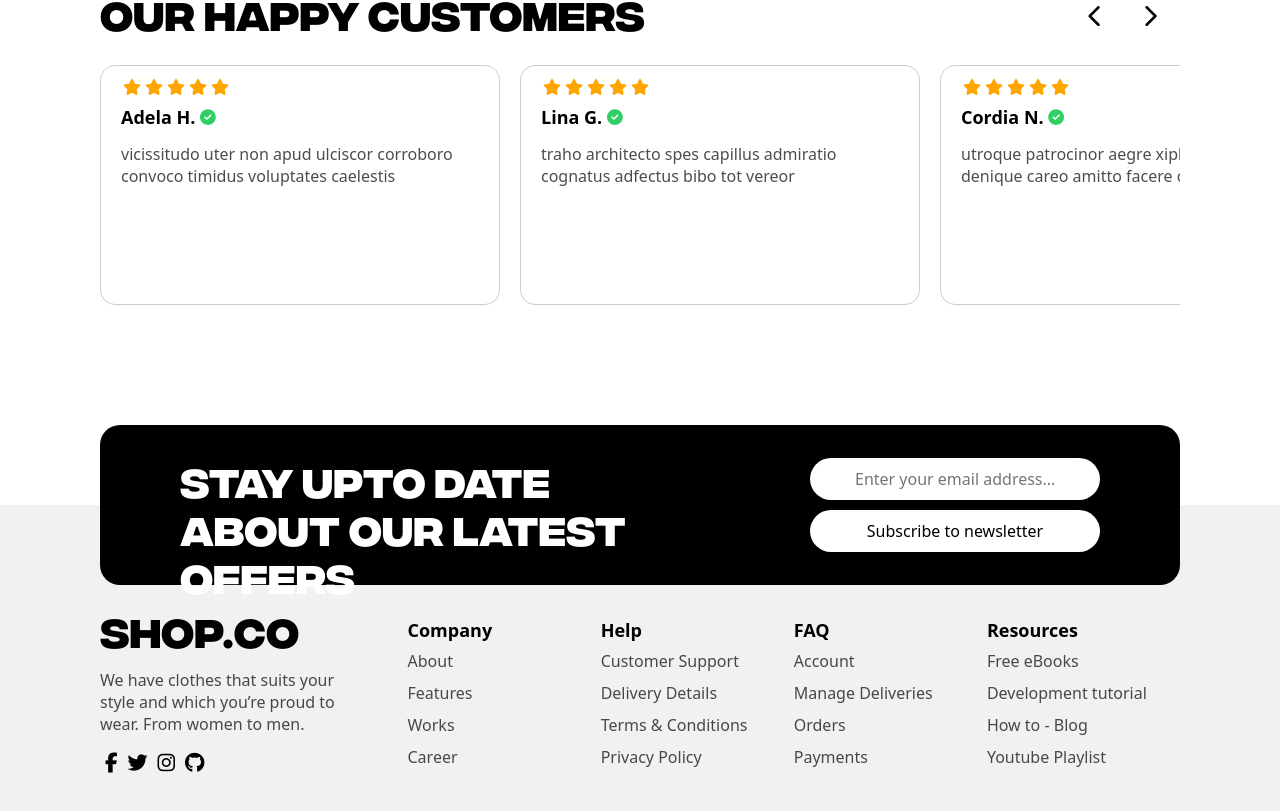
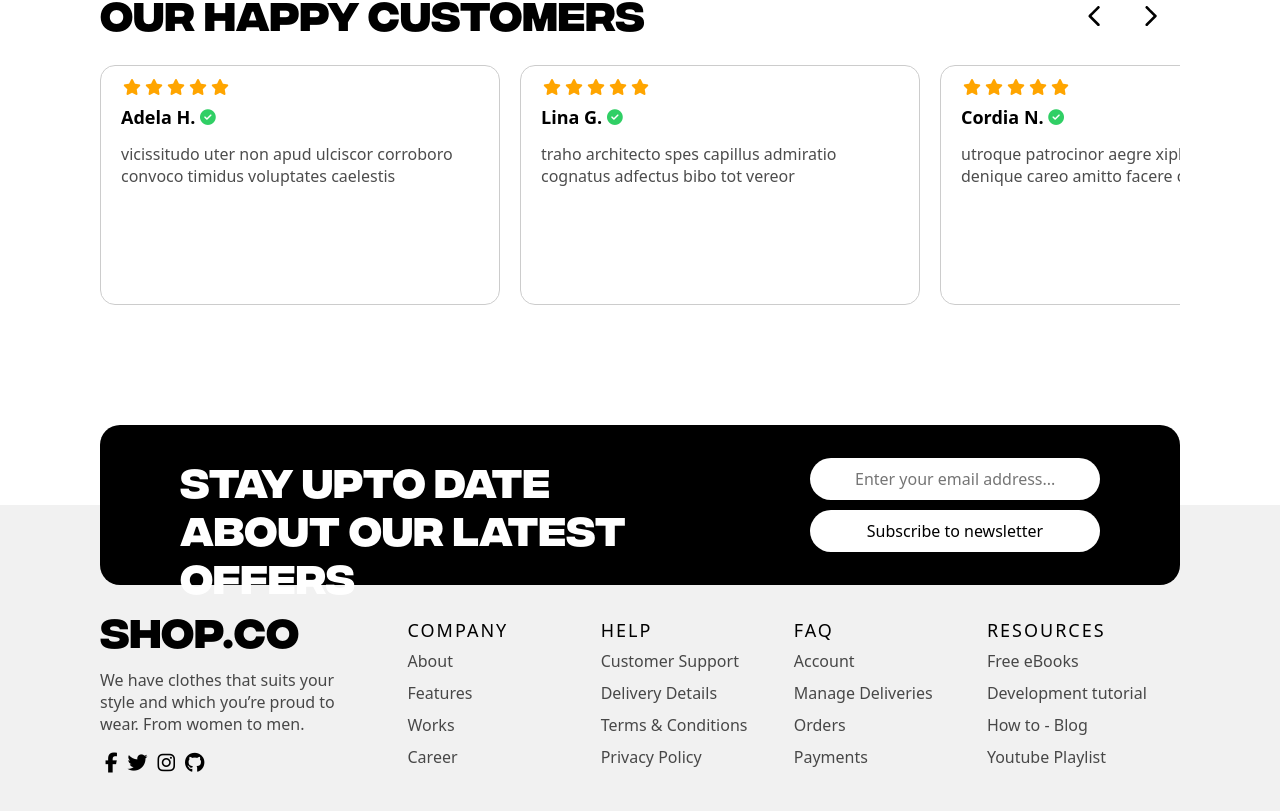
Before and after one commit to kiknalex/E-commerce-Shop, a React (Vite) app: page / in a window 1280 px wide. Shown: the part 3030-3841 px from the top of the page. Built offline with nearby package versions, Linux system fonts and the light colour scheme.

Commit message:
feat: add letter-spacing to footer titles

```diff
--- a/src/components/Footer/Footer.jsx
+++ b/src/components/Footer/Footer.jsx
@@ -21,7 +21,7 @@ const Footer = () => {
             </div>
             <div className="footer-links">
               <div className="links-container">
-                <h3 className="title--sm">Company</h3>
+                <h3 className="title--sm title--spaced">Company</h3>
                 <ul className="links-list text--gray">
                   <li>
                     <a href="#">About</a>
@@ -38,7 +38,7 @@ const Footer = () => {
                 </ul>
               </div>
               <div className="links-container">
-                <h3 className="title--sm">Help</h3>
+                <h3 className="title--sm title--spaced">Help</h3>
                 <ul className="links-list text--gray">
                   <li>
                     <a href="#">Customer Support</a>
@@ -55,7 +55,7 @@ const Footer = () => {
                 </ul>
               </div>
               <div className="links-container">
-                <h3 className="title--sm">FAQ</h3>
+                <h3 className="title--sm title--spaced">FAQ</h3>
                 <ul className="links-list text--gray">
                   <li>
                     <a href="#">Account</a>
@@ -72,7 +72,7 @@ const Footer = () => {
                 </ul>
               </div>
               <div className="links-container">
-                <h3 className="title--sm">Resources</h3>
+                <h3 className="title--sm title--spaced">Resources</h3>
                 <ul className="links-list text--gray">
                   <li>
                     <a href="#">Free eBooks</a>
--- a/src/styles/typography.css
+++ b/src/styles/typography.css
@@ -20,6 +20,11 @@
     margin-block: 10px;
   }
 
+  .title--spaced {
+    letter-spacing: 2px;
+    text-transform: uppercase;
+    font-weight: 500;
+  }
   /* Texts */
 
   .text--xl {
```
